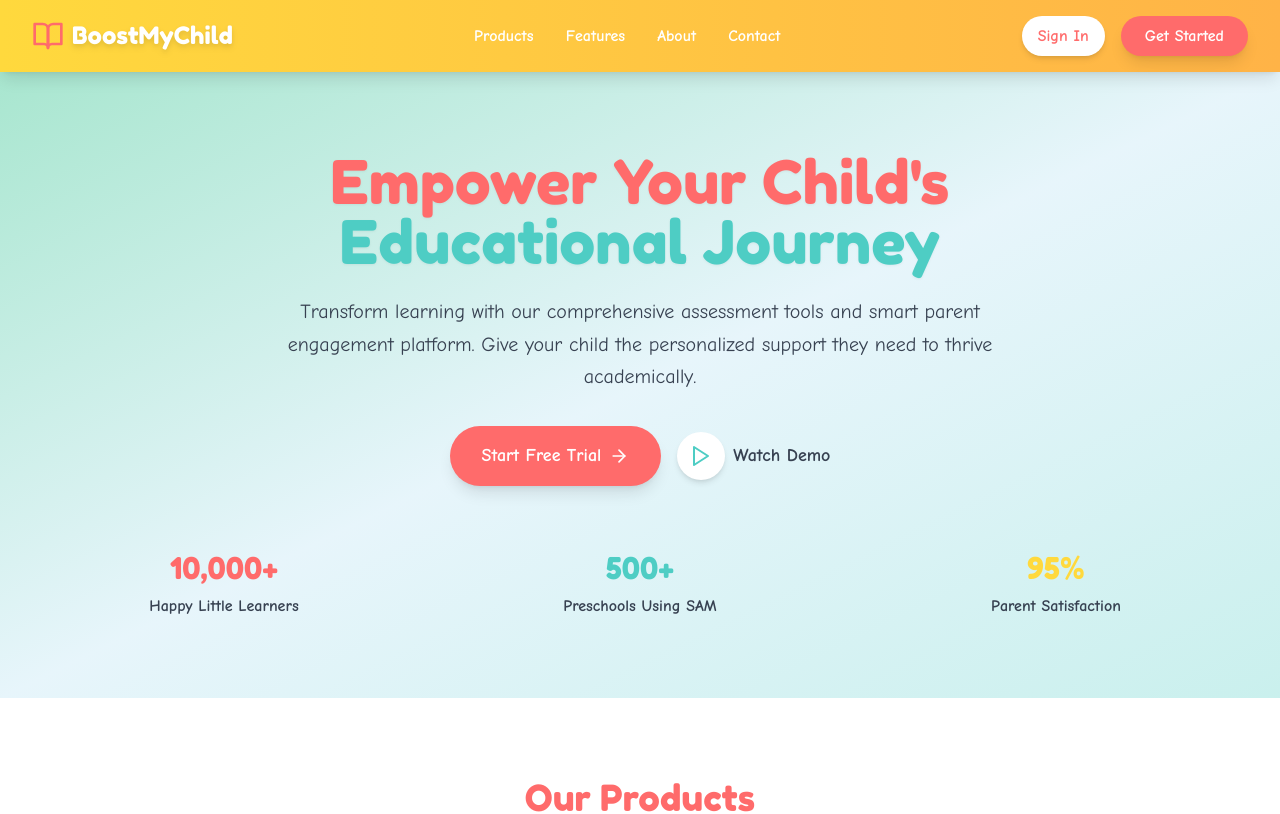
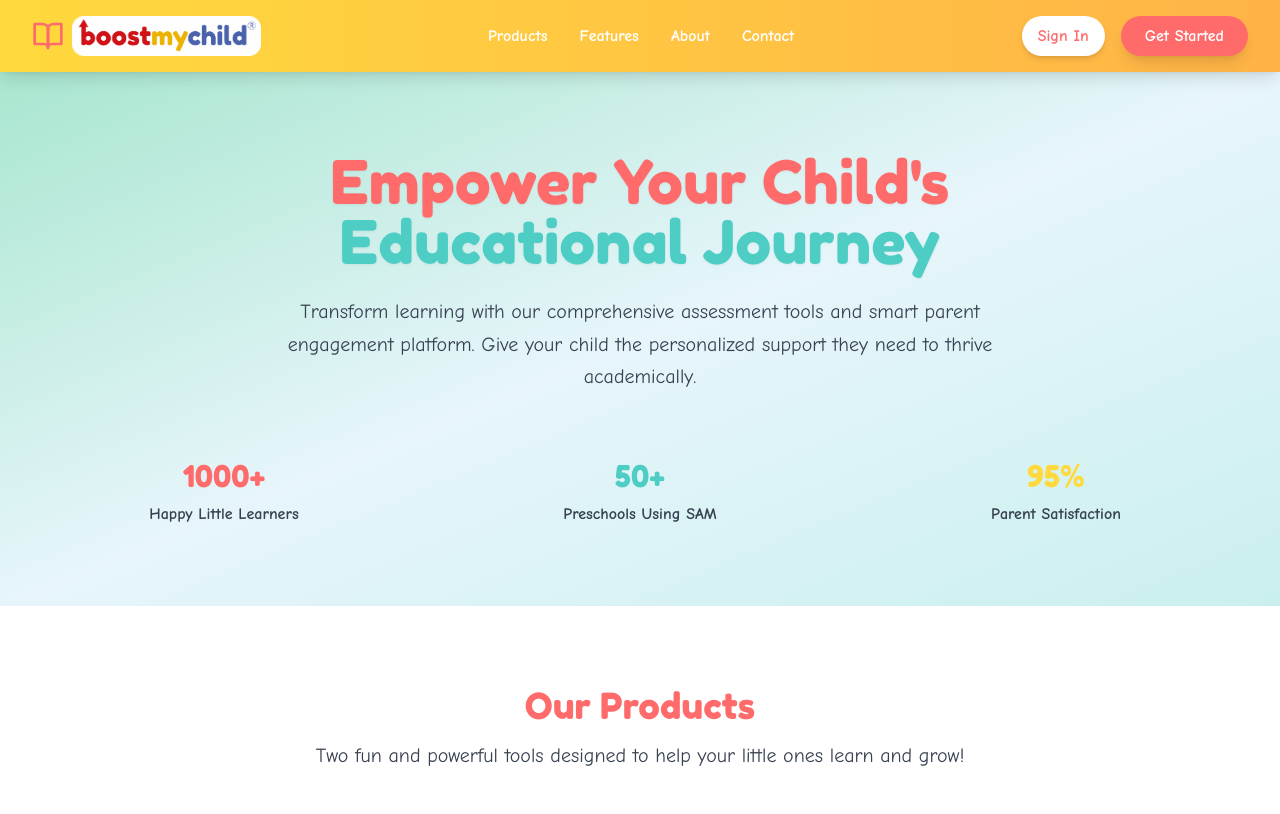
Before and after one commit to ShyamLatake/bmc-land, a React (Vite) app: page / in a window 1280 px wide. Shown: the top 814 px of the page. Built offline with nearby package versions, Linux system fonts and the light colour scheme.

Commit message:
put bmc-logo, added redirection to bmc website on the get-started button, removed the start-free-trial and watch-demo buttons

```diff
--- a/src/components/CTA.tsx
+++ b/src/components/CTA.tsx
@@ -13,7 +13,7 @@ export default function CTA() {
             Join thousands of preschools and families already using BoostMyChild to help little ones discover their amazing potential!
           </p>
 
-          <div className="flex flex-col sm:flex-row gap-6 justify-center items-center mb-12">
+          {/* <div className="flex flex-col sm:flex-row gap-6 justify-center items-center mb-12">
             <button className="bg-white text-coral px-8 py-4 rounded-full hover:bg-mint hover:text-white transition-all duration-300 transform hover:scale-105 flex items-center space-x-2 text-lg font-bold shadow-lg">
               <span>Start Free Trial</span>
               <ArrowRight className="h-5 w-5" />
@@ -21,7 +21,7 @@ export default function CTA() {
             <button className="border-4 border-white text-white px-8 py-4 rounded-full hover:bg-white hover:text-coral transition-all duration-300 text-lg font-bold shadow-lg">
               Schedule Demo
             </button>
-          </div>
+          </div> */}
 
           <div className="grid grid-cols-1 md:grid-cols-3 gap-6 max-w-3xl mx-auto">
             <div className="flex items-center justify-center space-x-2">
--- a/src/components/Header.tsx
+++ b/src/components/Header.tsx
@@ -13,7 +13,8 @@ export default function Header({ isMenuOpen, setIsMenuOpen }: HeaderProps) {
         <div className="flex justify-between items-center py-4">
           <div className="flex items-center space-x-2">
             <BookOpen className="h-8 w-8 text-coral" />
-            <span className="text-2xl font-playful text-white drop-shadow-md">BoostMyChild</span>
+            {/* <span className="text-2xl font-playful text-white drop-shadow-md">BoostMyChild</span> */}
+            <img className='h-10' src="/BMC_R_Logo.png" alt="" />
           </div>
 
           <nav className="hidden md:flex space-x-8">
@@ -27,7 +28,9 @@ export default function Header({ isMenuOpen, setIsMenuOpen }: HeaderProps) {
             <button className="text-coral hover:text-white bg-white hover:bg-coral px-4 py-2 rounded-full font-semibold transition-all duration-300 shadow-md">
               Sign In
             </button>
-            <button className="bg-coral text-white px-6 py-2 rounded-full hover:bg-white hover:text-coral transition-all duration-300 font-semibold shadow-lg transform hover:scale-105">
+            <button className="bg-coral text-white px-6 py-2 rounded-full hover:bg-white hover:text-coral transition-all duration-300 font-semibold shadow-lg transform hover:scale-105"
+            onClick={() => window.location.href = 'https://www.boostmychild.com'}
+            >
               Get Started
             </button>
           </div>
--- a/src/components/Hero.tsx
+++ b/src/components/Hero.tsx
@@ -15,7 +15,7 @@ export default function Hero() {
             Give your child the personalized support they need to thrive academically.
           </p>
 
-          <div className="flex flex-col sm:flex-row gap-4 justify-center items-center mb-12">
+          {/* <div className="flex flex-col sm:flex-row gap-4 justify-center items-center mb-12">
             <button className="bg-coral text-white px-8 py-4 rounded-full hover:bg-sunshine hover:text-coral transition-all duration-300 transform hover:scale-105 flex items-center space-x-2 text-lg font-semibold shadow-lg">
               <span>Start Free Trial</span>
               <ArrowRight className="h-5 w-5" />
@@ -26,15 +26,15 @@ export default function Hero() {
               </div>
               <span>Watch Demo</span>
             </button>
-          </div>
+          </div> */}
 
           <div className="grid grid-cols-1 md:grid-cols-3 gap-8 mt-16">
             <div className="text-center">
-              <div className="text-3xl font-playful text-coral mb-2">10,000+</div>
+              <div className="text-3xl font-playful text-coral mb-2">1000+</div>
               <div className="text-gray-700 font-semibold">Happy Little Learners</div>
             </div>
             <div className="text-center">
-              <div className="text-3xl font-playful text-mint mb-2">500+</div>
+              <div className="text-3xl font-playful text-mint mb-2">50+</div>
               <div className="text-gray-700 font-semibold">Preschools Using SAM</div>
             </div>
             <div className="text-center">
```
Also changed, not shown: public/BMC_R_Logo.png (added).
